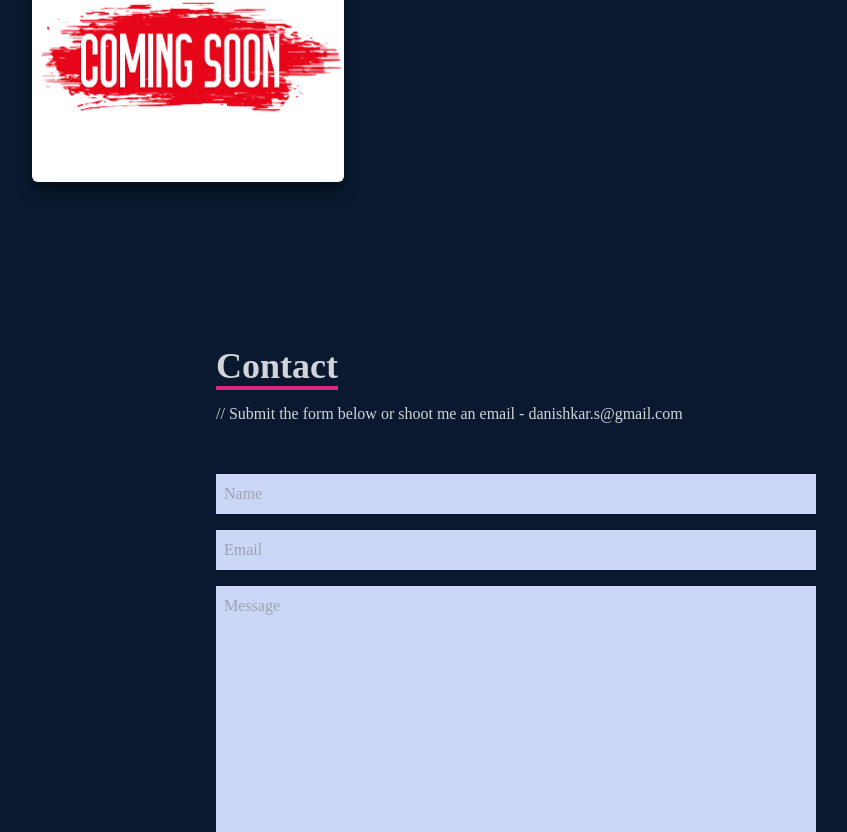
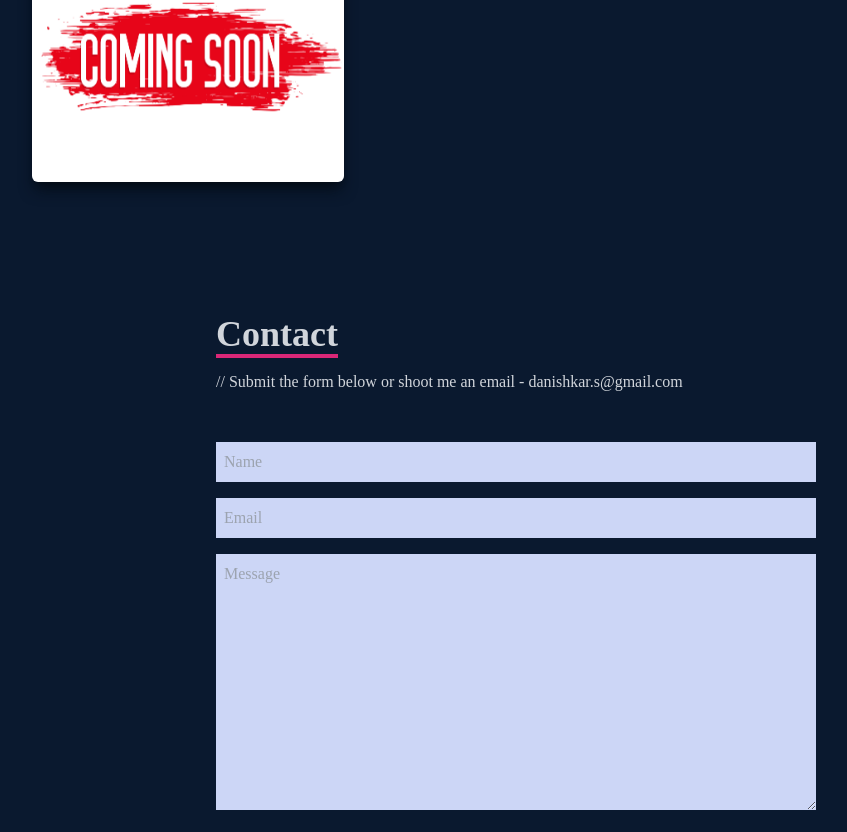
Before and after one commit to Danishkar/portfolio, a React (Create React App) app: page / in a window 1280 px wide. Shown: the part 3060-3892 px from the top of the page, without its empty margins (124-971 px from the left). Built offline with nearby package versions, Linux system fonts and the light colour scheme.

Commit message:
changes#2

```diff
--- a/src/components/Contact.js
+++ b/src/components/Contact.js
@@ -24,7 +24,7 @@ const Contact = () => {
   };
 
   return (
-    <div name='contact' className='w-full h-screen bg-[#0a192f] flex justify-center items-center p-12 md:pt-64 md:pb-32'>
+    <div name='contact' className='w-full h-screen bg-[#0a192f] flex justify-center items-center p-12 md:pt-80 md:pb-64'>
         <form ref={form} onSubmit={sendEmail} className='flex flex-col max-w-[600px] w-full'>
             <div className='pb-8'>
                 <p className='text-4xl font-bold inline border-b-4 border-pink-600 text-gray-300'>Contact</p>
```
